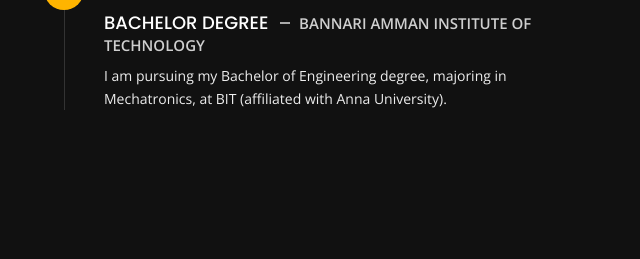
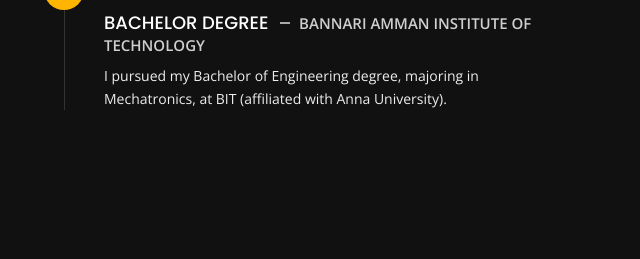
Before and after one commit to BOOPESH-foxy/BOOPESH-foxy.github.io, a plain HTML site: page about.html in a window 1280 px wide. Shown: the part 1380-1639 px from the top of the page, 611-1251 px from the left. Drawn offline with nearby package versions, Linux system fonts and the light colour scheme; a script that the page names is missing.

Commit message:
about index

```diff
--- a/about.html
+++ b/about.html
@@ -280,7 +280,7 @@
                             </div>
                             <span class="time open-sans-font text-uppercase">2020-2024</span>
                             <h5 class="poppins-font text-uppercase">Bachelor Degree <span class="place open-sans-font">Bannari Amman Institute of Technology</span></h5>
-                            <p class="open-sans-font">I am pursuing my Bachelor of Engineering degree, majoring in Mechatronics, at BIT (affiliated with Anna University).</p>
+                            <p class="open-sans-font">I pursued my Bachelor of Engineering degree, majoring in Mechatronics, at BIT (affiliated with Anna University).</p>
                         </li>
                         <!-- <li>
                             <div class="icon">
```
